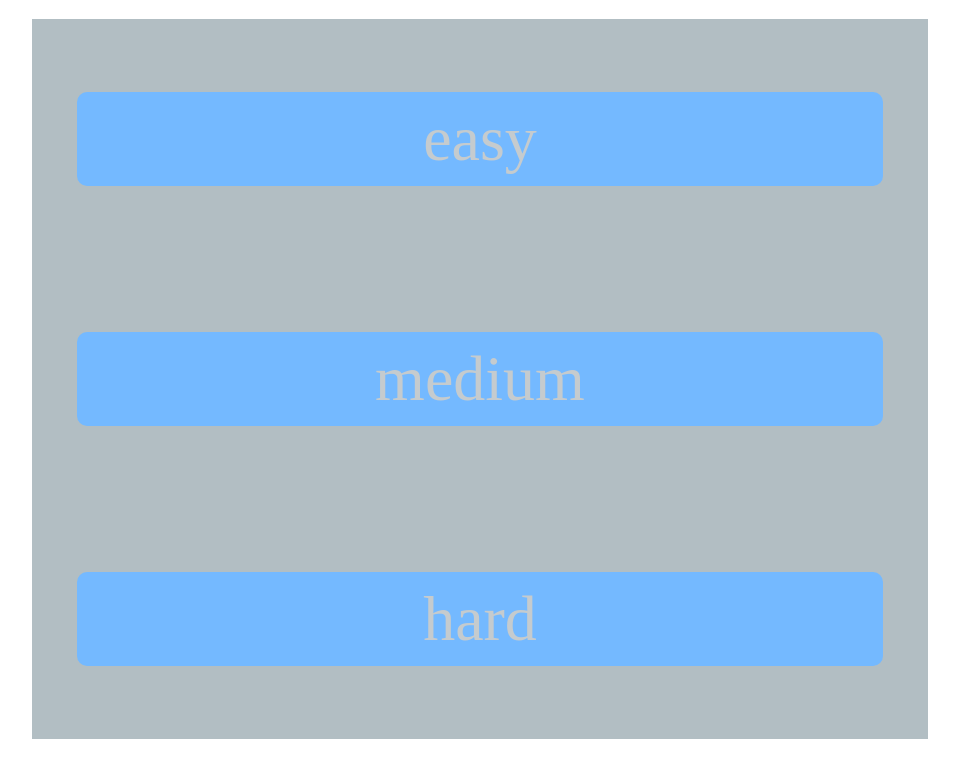
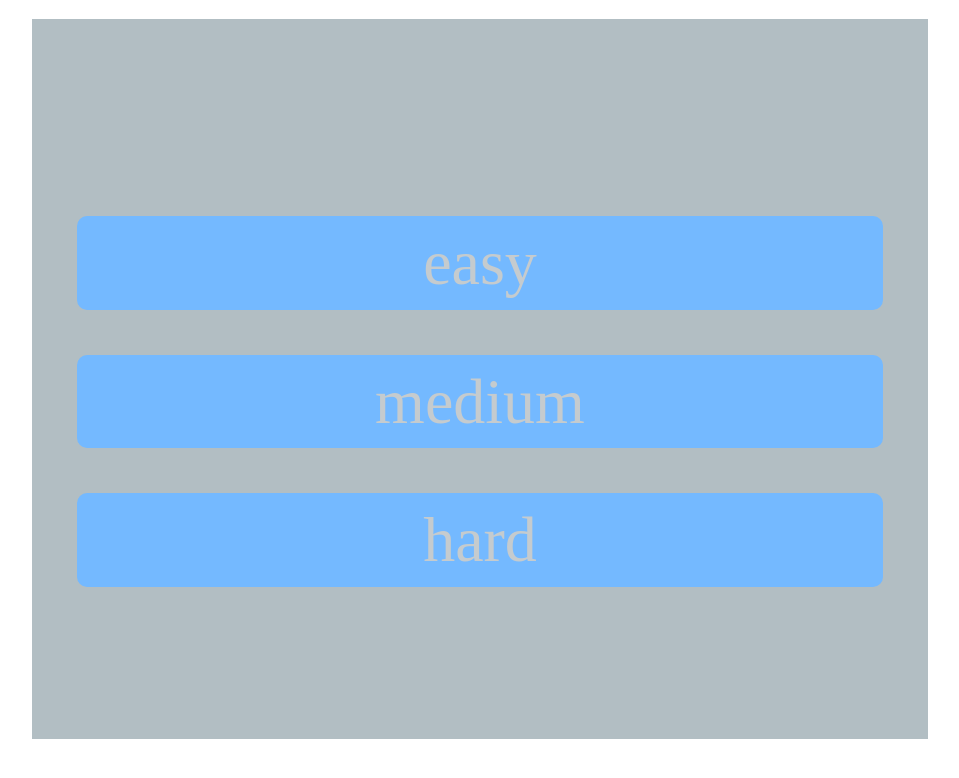
Before and after one commit to AllIsCake/snake, a plain HTML site: page index.html in a window 1280 px wide. Shown: the whole page, without its empty margins (160-1119 px from the left). Drawn offline with Linux system fonts and the light colour scheme; a web font is replaced by a local one.

Commit message:
made main menu for mobiles

```diff
--- a/styles.css
+++ b/styles.css
@@ -41,3 +41,12 @@
 .difficult-item:hover, .item:hover {
     background: #64affa;
 }
+
+@media (min-width: 425px) {
+    .set_difficult {
+        justify-content: center;
+    }
+    .difficult-item {
+        margin-top: 5%;
+    }
+}
```
